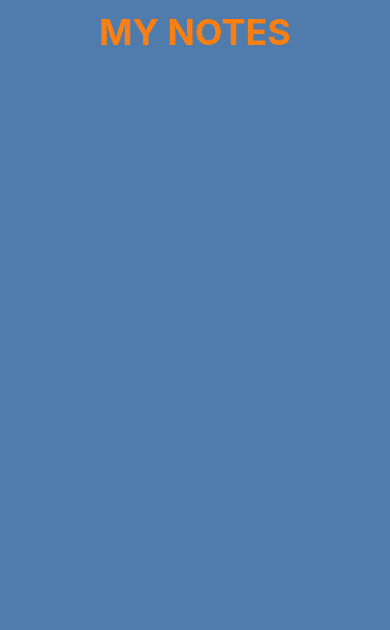
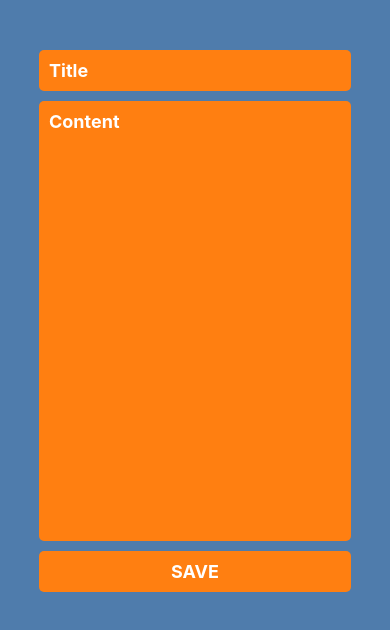
Before and after one commit to ChustrupFx/NotesApp, a React Native app: screen /EditNote in a window 390 px wide. Before the commit this address had no page. Shown: the top 630 px of the page. Built offline with nearby package versions, Linux system fonts and the light colour scheme.

Commit message:
Edit Note Screen working

```diff
--- a/src/App.tsx
+++ b/src/App.tsx
@@ -15,10 +15,11 @@ import {createNativeStackNavigator} from '@react-navigation/native-stack';
 import * as React from 'react';
 import HomeScreen from './screen/HomeScreen/HomeScreen';
 import CreateNoteScreen from './screen/CreateNoteScreen/CreateNoteScreen';
+import EditNote from './screen/EditNote/EditNote';
 
 import themeCfg from './style/theme';
 
-const Stack = createNativeStackNavigator();
+const Stack = createNativeStackNavigator<RootStackParamList>();
 
 const App: React.FC = () => {
   return (
@@ -28,7 +29,12 @@ const App: React.FC = () => {
           screenOptions={{
             headerShown: false,
           }}
-          initialRouteName="Home">
+          initialRouteName="EditNote">
+          <Stack.Screen
+            name="EditNote"
+            component={EditNote}
+            initialParams={{title: '', content: '', timestamp: 0}}
+          />
           <Stack.Screen name="CreateNote" component={CreateNoteScreen} />
           <Stack.Screen name="Home" component={HomeScreen} />
         </Stack.Navigator>
--- /dev/null
+++ b/src/screen/EditNote/EditNote.tsx
@@ -0,0 +1,76 @@
+import * as React from 'react';
+import DefaultScreenLayout from '../../components/DefaultScreenLayout/DefaultScreenLayout';
+import AsyncStorage from '@react-native-community/async-storage';
+
+import {ScrollView, Alert, KeyboardAvoidingView, Platform} from 'react-native';
+import {NativeStackScreenProps} from '@react-navigation/native-stack';
+import {TitleInput, ContentInput, SubmitButton, ButtonText} from './style';
+
+const EditNote: React.FC<
+  NativeStackScreenProps<RootStackParamList, 'EditNote'>
+> = ({navigation, route}) => {
+  const [title, setTitle] = React.useState(route.params.title);
+  const [content, setContent] = React.useState(route.params.content);
+
+  return (
+    <DefaultScreenLayout title={title}>
+      <ScrollView style={{width: '100%'}}>
+        <KeyboardAvoidingView
+          behavior={Platform.OS === 'ios' ? 'padding' : 'height'}
+          style={{
+            alignItems: 'center',
+            display: 'flex',
+          }}>
+          <TitleInput
+            placeholder="Title"
+            placeholderTextColor={'white'}
+            value={title}
+            onChangeText={setTitle}
+          />
+          <ContentInput
+            placeholder="Content"
+            placeholderTextColor={'white'}
+            multiline={true}
+            numberOfLines={20}
+            textAlignVertical={'top'}
+            value={content}
+            onChangeText={setContent}
+          />
+          <SubmitButton onPress={onSubmit}>
+            <ButtonText>SAVE</ButtonText>
+          </SubmitButton>
+        </KeyboardAvoidingView>
+      </ScrollView>
+    </DefaultScreenLayout>
+  );
+
+  async function onSubmit() {
+    if (!title || !content) {
+      Alert.alert('Please fill in all fields before proceeding');
+      return;
+    }
+
+    try {
+      const allNotesJSONString: string | null = await AsyncStorage.getItem(
+        'notes',
+      );
+      const allNotesParsed = allNotesJSONString
+        ? JSON.parse(allNotesJSONString)
+        : {};
+
+      allNotesParsed[route.params.timestamp] = {
+        title,
+        content,
+        timestamp: route.params.timestamp,
+      };
+
+      await AsyncStorage.setItem('notes', JSON.stringify(allNotesParsed));
+
+      navigation.navigate('Home');
+    } catch (e) {
+      Alert.alert('Error saving data.');
+    }
+  }
+};
+
+export default EditNote;
--- /dev/null
+++ b/src/screen/EditNote/style.ts
@@ -0,0 +1,35 @@
+import styled, {css} from 'styled-components/native';
+
+export const inputStyle = css`
+  background-color: ${({theme}) => theme.orangeColor};
+  width: 100%;
+  border-radius: ${props => props.theme.borderRadius};
+  width: 80%;
+  font-weight: bold;
+  color: white;
+  padding: 10px;
+  font-size: 18px;
+  margin-bottom: 10px;
+`;
+
+export const TitleInput = styled.TextInput`
+  ${inputStyle}
+`;
+
+export const ContentInput = styled.TextInput`
+  ${inputStyle}
+`;
+
+export const SubmitButton = styled.TouchableOpacity`
+  width: 80%;
+  background-color: ${props => props.theme.orangeColor};
+  border-radius: ${props => props.theme.borderRadius};
+  padding: 10px;
+`;
+
+export const ButtonText = styled.Text`
+  color: white;
+  text-align: center;
+  font-weight: bold;
+  font-size: 18px;
+`;
--- a/src/screen/HomeScreen/HomeScreen.tsx
+++ b/src/screen/HomeScreen/HomeScreen.tsx
@@ -6,12 +6,6 @@ import {NativeStackScreenProps} from '@react-navigation/native-stack';
 import FA from 'react-native-vector-icons/FontAwesome';
 import DefaultScreenLayout from '../../components/DefaultScreenLayout/DefaultScreenLayout';
 import AsyncStorage from '@react-native-community/async-storage';
-
-interface Note {
-  title: string;
-  content: string;
-  timestamp: number;
-}
 
 const HomeScreen: React.FC<NativeStackScreenProps<any>> = ({navigation}) => {
   const [data, setData] = React.useState([]);
--- /dev/null
+++ b/src/types/notes.d.ts
@@ -0,0 +1,5 @@
+type Note = {
+  title: string;
+  content: string;
+  timestamp: number;
+};
--- /dev/null
+++ b/src/types/routes.d.ts
@@ -0,0 +1,5 @@
+type RootStackParamList = {
+  CreateNote: undefined;
+  Home: undefined;
+  EditNote: Note;
+};
```
